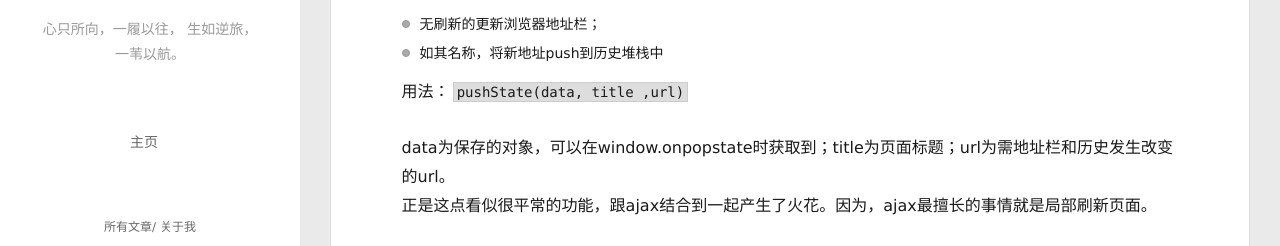
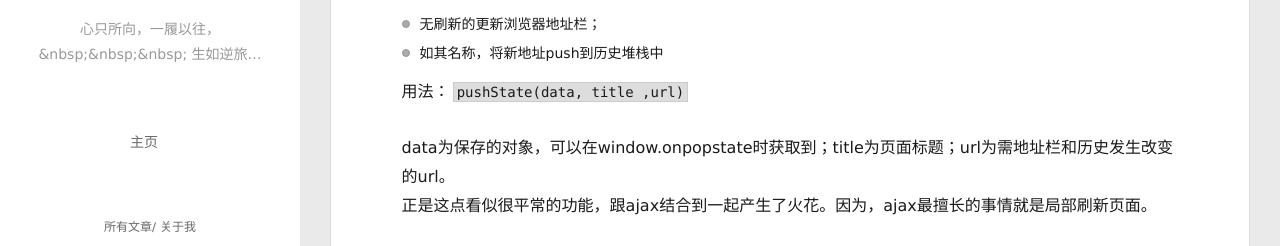
Before and after one commit to SsiriYang/SsiriYang.github.io, a plain HTML site: page 2014/02/12/about-pjax/index.html in a window 1280 px wide. Shown: the part 323-569 px from the top of the page. Drawn offline with Linux system fonts and the light colour scheme.

Commit message:
Site updated: 2020-02-07 10:40:02

```diff
--- a/2014/02/12/about-pjax/index.html
+++ b/2014/02/12/about-pjax/index.html
@@ -65,7 +65,7 @@ var _hmt = _hmt || [];
 		  <h1 class="header-author"><a href="/">慕李</a></h1>
 		</hgroup>
 
-		<p class="header-subtitle">心只所向，一履以往，          生如逆旅，一苇以航。</p>
+		<p class="header-subtitle">心只所向，一履以往，&amp;nbsp;&amp;nbsp;&amp;nbsp; 生如逆旅，一苇以航。</p>
 
 
 		<nav class="header-menu">
@@ -121,7 +121,7 @@ var _hmt = _hmt || [];
 			  <h1 class="header-author js-header-author">慕李</h1>
 			</hgroup>
 
-			<p class="header-subtitle"><i class="icon icon-quo-left"></i>心只所向，一履以往，          生如逆旅，一苇以航。<i class="icon icon-quo-right"></i></p>
+			<p class="header-subtitle"><i class="icon icon-quo-left"></i>心只所向，一履以往，&amp;nbsp;&amp;nbsp;&amp;nbsp; 生如逆旅，一苇以航。<i class="icon icon-quo-right"></i></p>
 
 
 
```
Also changed, not shown: 2015/02/23/yilia-on-mobile/index.html (+2 -2 lines), archives/2014/02/index.html (+2 -2 lines), archives/2014/index.html (+2 -2 lines), archives/2015/02/index.html (+2 -2 lines), archives/2015/index.html (+2 -2 lines), archives/index.html (+2 -2 lines), index.html (+2 -2 lines), tags/hexo/index.html (+2 -2 lines), tags/html5/index.html (+2 -2 lines), tags/js/index.html (+2 -2 lines), tags/主题/index.html (+2 -2 lines).
